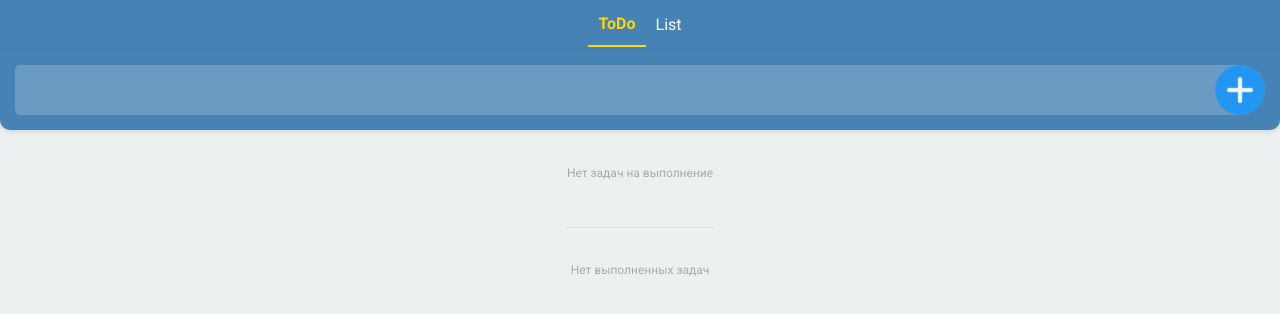
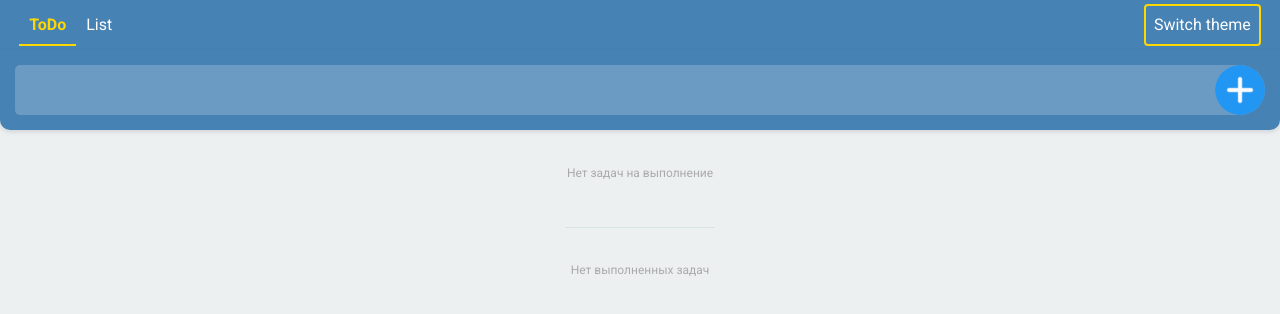
Before and after one commit to zukolime/taskly, a React (Create React App) app: page / in a window 1280 px wide. Shown: the top 314 px of the page. Built offline with nearby package versions, Linux system fonts and the light colour scheme.

Commit message:
feat: switch light/dark themes

```diff
--- a/src/components/Form/Form.styled.ts
+++ b/src/components/Form/Form.styled.ts
@@ -1,6 +1,7 @@
 import styled from 'styled-components';
+import { Theme } from '../../models/model';
 
-export const FormWrapper = styled.div`
+export const FormWrapper = styled.div<{ theme: Theme }>`
   width: 100%;
   height: 80px;
 
@@ -8,10 +9,12 @@
   padding: 15px;
   z-index: 5;
 
-  background-color: #4682b4;
+  background-color: ${({ theme }) => theme.colors.backgroundPrimary};
   box-shadow: 0 2px 4px rgba(44, 62, 80, 0.15);
   border-bottom-right-radius: 10px;
   border-bottom-left-radius: 10px;
+
+  transition: background-color 0.2s;
 `;
 
 export const FormBlock = styled.form``;
--- a/src/components/Header/Header.styled.ts
+++ b/src/components/Header/Header.styled.ts
@@ -8,11 +8,13 @@
   left: 0;
   height: 50px;
   background-color: #4682b4;
+  color: #fff;
   display: flex;
   align-items: center;
 }`;
 
 export const HeaderContainer = styled.div`
+  color: #fff;
   max-width: 97%;
   width: 100%;
   margin: 0 auto;
@@ -20,6 +22,8 @@
   align-items: center;
   justify-content: center;
 `;
+
+export const HeaderLinkWrapper = styled.div``;
 
 export const HeaderNavLink = styled(NavLink)`
   text-decoration: none;
@@ -32,3 +36,21 @@
     border-bottom: 2px solid #ffd700;
   }
 `;
+
+export const HeaderThemeSwitcherWrapper = styled.div`
+  display: flex;
+  flex-grow: 1;
+  justify-content: flex-end;
+`;
+
+export const HeaderThemeSwitcher = styled.div`
+  padding: 8px;
+  border: 2px solid #ffd700;
+  border-radius: 4px;
+  cursor: pointer;
+  transition: filter 0.2s;
+
+  &:hover {
+    filter: invert(100%);
+  }
+`;
--- a/src/components/Header/Header.tsx
+++ b/src/components/Header/Header.tsx
@@ -1,11 +1,30 @@
-import { HeaderContainer, HeaderNavLink, HeaderWrapper } from './Header.styled';
+import { useDispatch } from 'react-redux';
+import {
+  HeaderContainer,
+  HeaderLinkWrapper,
+  HeaderNavLink,
+  HeaderThemeSwitcher,
+  HeaderThemeSwitcherWrapper,
+  HeaderWrapper,
+} from './Header.styled';
+import { toggleThemeAction } from '../../features/themeSlice';
 
 export const Header = () => {
+  const disptach = useDispatch();
+
   return (
     <HeaderWrapper>
       <HeaderContainer>
-        <HeaderNavLink to='/'>ToDo</HeaderNavLink>
-        <HeaderNavLink to='/list'>List</HeaderNavLink>
+        <HeaderLinkWrapper>
+          <HeaderNavLink to='/'>ToDo</HeaderNavLink>
+          <HeaderNavLink to='/list'>List</HeaderNavLink>
+        </HeaderLinkWrapper>
+
+        <HeaderThemeSwitcherWrapper>
+          <HeaderThemeSwitcher onClick={() => disptach(toggleThemeAction())}>
+            Switch theme
+          </HeaderThemeSwitcher>
+        </HeaderThemeSwitcherWrapper>
       </HeaderContainer>
     </HeaderWrapper>
   );
--- /dev/null
+++ b/src/features/themeSlice.ts
@@ -0,0 +1,27 @@
+import { createSlice } from '@reduxjs/toolkit';
+
+import { Theme } from '../models/model';
+import { themes } from '../styles/themes';
+
+export interface ThemeState {
+  theme: Theme;
+}
+
+const initialState: ThemeState = {
+  theme: themes['light'],
+};
+
+export const themeSlice = createSlice({
+  name: 'ToDoTheme',
+  initialState,
+  reducers: {
+    toggleThemeAction: (state) => {
+      state.theme =
+        state.theme.name === 'light' ? themes['dark'] : themes['light'];
+    },
+  },
+});
+
+export const { toggleThemeAction } = themeSlice.actions;
+
+export default themeSlice.reducer;
--- a/src/index.tsx
+++ b/src/index.tsx
@@ -9,7 +9,6 @@
 
 // import './assets/scss/normalize.scss';
 // import './assets/scss/style.scss';
-import { GlobalStyle } from './styles/GlobalStyle';
 
 const root = ReactDOM.createRoot(
   document.getElementById('root') as HTMLElement
@@ -17,7 +16,6 @@
 root.render(
   <React.StrictMode>
     <Provider store={store}>
-      <GlobalStyle />
       <RouterProvider router={router} />
     </Provider>
   </React.StrictMode>
--- a/src/layouts/Layout.tsx
+++ b/src/layouts/Layout.tsx
@@ -1,11 +1,20 @@
 import { Outlet } from 'react-router-dom';
 import { Header } from '../components/Header/Header';
+import { GlobalStyle } from '../styles/GlobalStyle';
+import { ThemeProvider } from 'styled-components';
+import { useSelector } from 'react-redux';
+import { RootState } from '../store';
 
 export const Layout = () => {
+  const theme = useSelector((state: RootState) => state.toDoTheme.theme);
+
   return (
     <>
-      <Header />
-      <Outlet />
+      <ThemeProvider theme={theme}>
+        <GlobalStyle theme={theme} />
+        <Header />
+        <Outlet />
+      </ThemeProvider>
     </>
   );
 };
--- /dev/null
+++ b/src/models/model.ts
@@ -0,0 +1,11 @@
+export interface Theme {
+  name: string;
+  colors: {
+    backgroundPrimary: string;
+    backgroundSecondary: string;
+  };
+}
+
+export interface Themes {
+  [key: string]: Theme;
+}
--- a/src/store.ts
+++ b/src/store.ts
@@ -1,6 +1,7 @@
 import { configureStore } from '@reduxjs/toolkit';
 
 import toDoReducer, { ToDoState } from './features/toDoListSlice';
+import themeReducer from './features/themeSlice';
 import { loadFromLocalStorage, saveToLocalStorage } from './helpers/storage';
 import formReducer from './features/formSlice';
 
@@ -12,6 +13,7 @@
   reducer: {
     toDoList: toDoReducer,
     form: formReducer,
+    toDoTheme: themeReducer,
   },
 
   preloadedState: loadFromLocalStorage() as PreloadedState,
--- a/src/styles/GlobalStyle.tsx
+++ b/src/styles/GlobalStyle.tsx
@@ -1,7 +1,8 @@
 import { createGlobalStyle } from 'styled-components';
 import normalize from 'styled-normalize';
+import { Theme } from '../models/model';
 
-export const GlobalStyle = createGlobalStyle`
+export const GlobalStyle = createGlobalStyle<{ theme: Theme }>`
     ${normalize}
 
     * {
@@ -9,12 +10,13 @@
     }
 
     body {
-      background-color: #edf0f1;
+      background-color: ${({ theme }) => theme.colors.backgroundSecondary};
       padding: 50px 0 0 0;
       font-family: 'Roboto', sans-serif;
       font-size: 16px;
       line-height: 1.429;
       color: black;
+      transition: background-color 0.2s;
     }
 
     .container {
--- /dev/null
+++ b/src/styles/themes.ts
@@ -0,0 +1,19 @@
+import { Theme, Themes } from '../models/model';
+
+const light: Theme = {
+  name: 'light',
+  colors: {
+    backgroundPrimary: '#4682b4',
+    backgroundSecondary: '#edf0f1',
+  },
+};
+
+const dark: Theme = {
+  name: 'dark',
+  colors: {
+    backgroundPrimary: 'black',
+    backgroundSecondary: 'gray',
+  },
+};
+
+export const themes: Themes = { light, dark };
```
